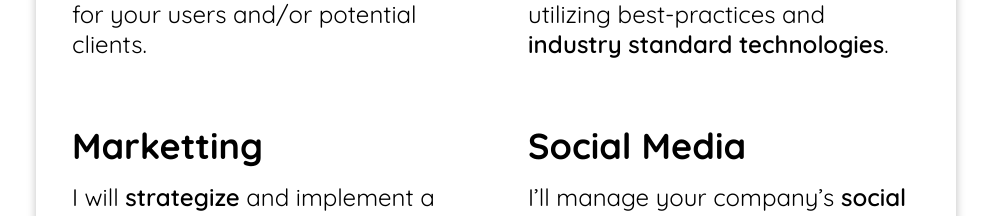
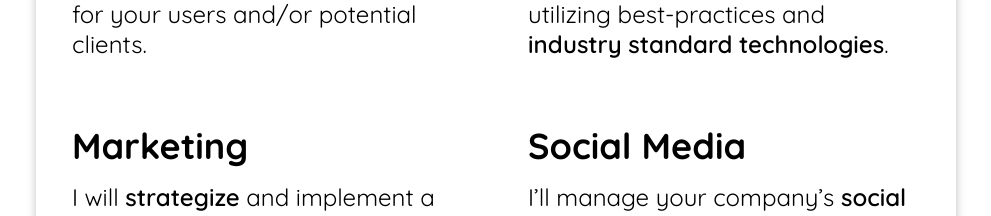
Before and after one commit to AidanTilgner/portfolio, a React (Create React App) app: page / in a window 1280 px wide. Shown: the part 3151-3367 px from the top of the page, without its empty margins (144-1135 px from the left). Built offline with nearby package versions, Linux system fonts and the light colour scheme.

Commit message:
typo fixing
Signed-off-by: Aidan Tilgner <aidantilgner02@gmail.com>

```diff
--- a/src/pages/Home/Home.jsx
+++ b/src/pages/Home/Home.jsx
@@ -212,7 +212,7 @@ function Home() {
                             </p>
                         </div>
                         <div className="services__section">
-                            <h2 className="services__title">Marketting</h2>
+                            <h2 className="services__title">Marketing</h2>
                             <p className="services__description">
                             I will <span className="bold">strategize</span> and implement a plan
                             to <span className="bold">generate leads</span> to your website, and
```
